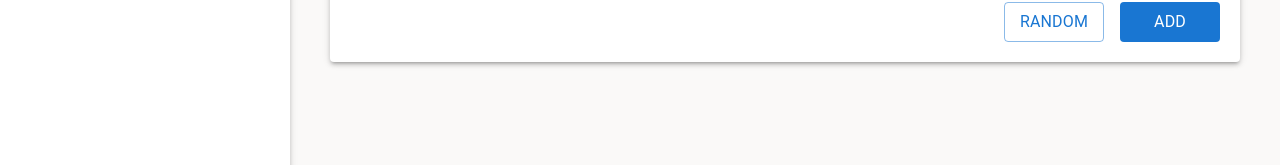
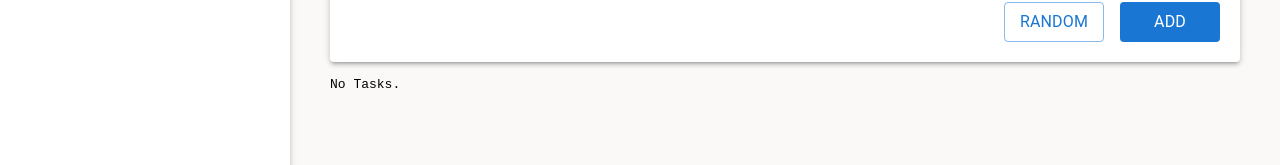
Before and after one commit to PCM-M46-Coursework/W05-Todo-List-Challenge, a React (Create React App) app: page / in a window 1280 px wide. Shown: the part 388-553 px from the top of the page. Built offline with nearby package versions, Linux system fonts and the light colour scheme; a web font is replaced by a local one.

Commit message:
Persist `Task` and `TaskList` data to `localStorage`.

```diff
--- a/src/App.js
+++ b/src/App.js
@@ -1,6 +1,6 @@
 import { useEffect, useState } from 'react';
 import { Helmet } from 'react-helmet';
-import { isEmpty } from 'lodash';
+import { isArray, isEmpty } from 'lodash';
 
 import HeaderBar from './components/bars/HeaderBar';
 import SideBar from './components/bars/SideBar';
@@ -41,10 +41,12 @@ export default function App()
         localStorage.storeObject('taskLists', defaultData);
         localStorage.currentTaskListId = defaultData[0].id;
         localStorage.isArchiveSelected = false;
+        localStorage.storeObject('tasks', []);
         localStorage.documentTitle = 'Task List Challenge';
     }
 
     const [taskLists, setTaskLists] = useState(localStorage.getObject('taskLists', []));
+    const [tasks, setTasks] = useState(localStorage.getObject('tasks', []));
     const [archiveSelected, setArchiveState] = useState(localStorage.isArchiveSelected === true);
     const [documentTitle, setDocumentTitle] = useState(localStorage.documentTitle);
 
@@ -83,7 +85,6 @@ export default function App()
      *
      * @function
      * @param {boolean} archiveSelected - The current value of archive selection.
-     * @returns {void}
      */
     useEffect(() =>
     {
@@ -121,6 +122,19 @@ export default function App()
         }
         setDocumentTitle(`${selectedList[0].title} • ${suffix}`);
     }, [taskLists]);
+
+    /**
+     * This hook is used to save the tasks to localStorage..
+     * It runs when tasks value changes.
+     *
+     * @function
+     * @param {Array} taskLists - The list of tasks.
+     * @returns {void}
+     */
+    useEffect(() =>
+    {
+        localStorage.storeObject('tasks', tasks);
+    }, [tasks]);
 
     /**
      * This hook is used to save the document title to localStorage.
@@ -217,6 +231,18 @@ export default function App()
     }
 
     /**
+     * Adds a new task with the provided title and description to the task array.
+     *
+     * @function
+     * @param {object} task - The object containing title and description of the new task.
+     * @returns {void}
+     */
+    function addTask(task)
+    {
+        setTasks(p => isArray(p) ? [...p, task] : [task]);
+    }
+
+    /**
      * Deletes the specified task list from the task list array and selects the next available task list.
      *
      * @function
@@ -271,6 +297,8 @@ export default function App()
                 <MainPanel
                     isArchiveSelected={archiveSelected}
                     currentTaskListFilter={taskLists.filter(p => p.id === localStorage.currentTaskListId)}
+                    updateTaskList={editTaskList}
+                    addTask={addTask}
                 />
             </main>
         </div>
--- a/src/components/panels/MainPanel/MainPanel.js
+++ b/src/components/panels/MainPanel/MainPanel.js
@@ -3,6 +3,7 @@ import { Typography, Stack, Box } from '@mui/material';
 import AddTaskPanel from '../AddTaskPanel';
 
 import './MainPanel.css';
+import { isEmpty } from 'lodash';
 
 /**
  * A component for displaying a list of tasks.
@@ -12,7 +13,7 @@ import './MainPanel.css';
  * @param {Array} props.currentTaskListFilter - An array of task list filters.
  * @returns {JSX.Element} - The rendered component.
  */
-export default function MainPanel({ isArchiveSelected, currentTaskListFilter })
+export default function MainPanel({ isArchiveSelected, currentTaskListFilter, updateTaskList, addTask })
 {
     const selectedTaskList = currentTaskListFilter[0];
     let title = selectedTaskList?.title || "Archived Tasks";
@@ -40,8 +41,9 @@ export default function MainPanel({ isArchiveSelected, currentTaskListFilter })
         selectedTaskList.tasks ??= [];
         selectedTaskList.tasks.push(newTask.id);
 
-        // TODO: Persist `Task` and `TaskList` data to `localStorage`.
-
+        // Persist `Task` and `TaskList` data to `localStorage`.
+        addTask(newTask);
+        updateTaskList(selectedTaskList);
     }
 
     return (
@@ -56,6 +58,9 @@ export default function MainPanel({ isArchiveSelected, currentTaskListFilter })
                   </>
                 : <>
                     <AddTaskPanel addTaskToList={addTaskToList} />
+                    <pre>
+                        {isEmpty(selectedTaskList.tasks) ? "No Tasks." : selectedTaskList.tasks}
+                    </pre>
                     {/* TASK LIST PANEL */}
                   </>
             }
```
